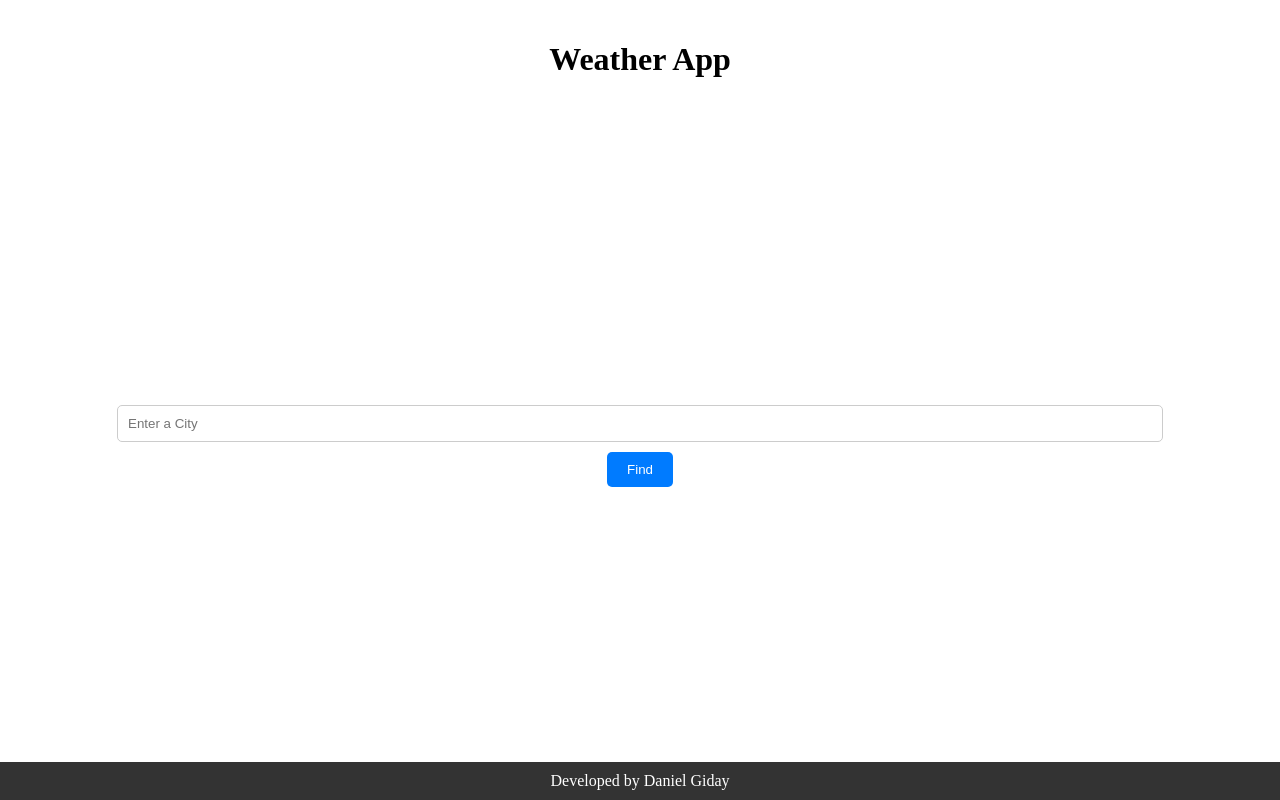
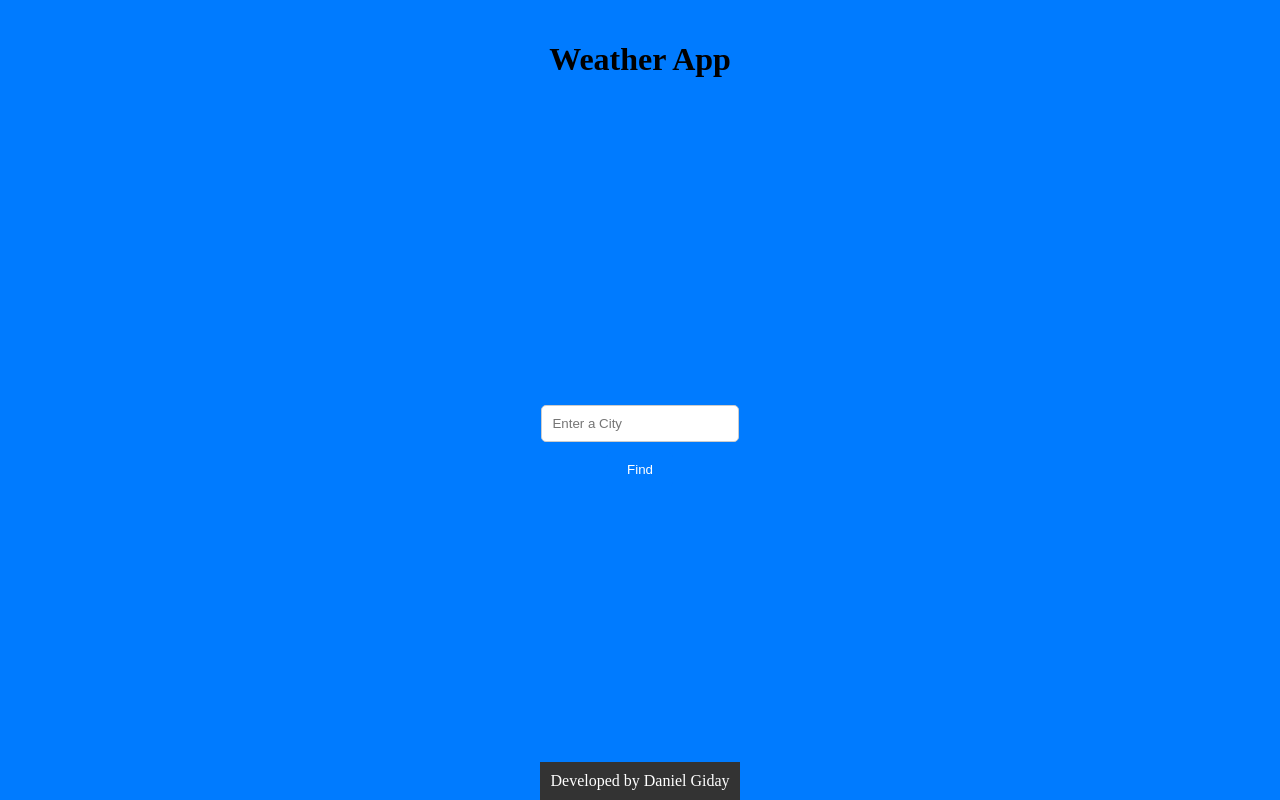
Before and after one commit to codewithdani/weather_app, a Flask app: page / in a window 1280 px wide. Run offline with Flask 3, Linux system fonts and the light colour scheme.

Commit message:
update css

```diff
--- a/static/styles/style.css
+++ b/static/styles/style.css
@@ -1,9 +1,11 @@
 body {
+    background-color: #007bff;
     margin: 0;
     padding: 0;
     display: flex;
     flex-direction: column;
     min-height: 100vh;
+    align-items: center;
 }
 
 h1 {
```
